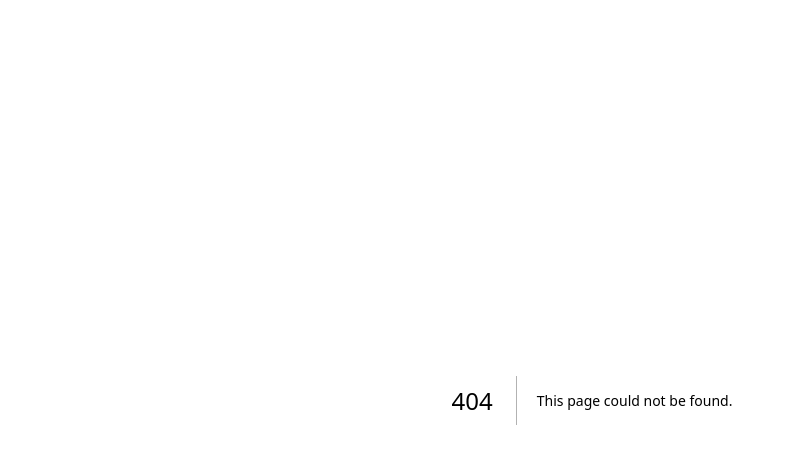
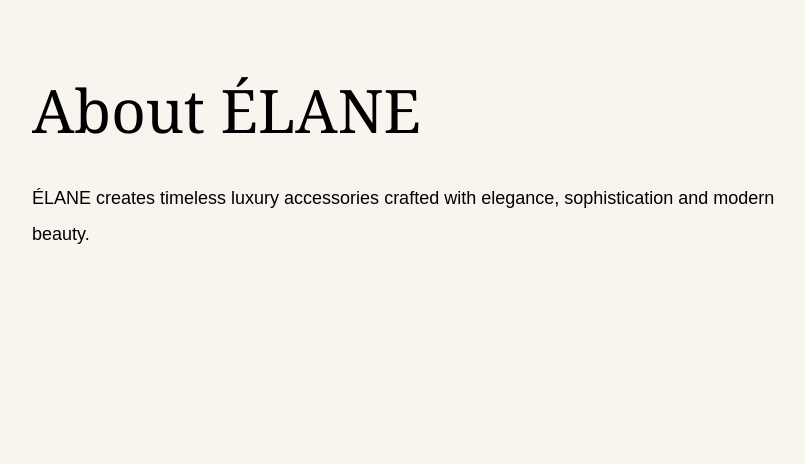
Before and after one commit to hudhafathima081-cell/Elane, a Next.js app: page /account in a window 1280 px wide. Before the commit this address had no page. Shown: the top 464 px of the page, without its empty margins (48-853 px from the left). Built offline with nearby package versions, Linux system fonts and the light colour scheme.

Commit message:
updated account navbar

```diff
--- /dev/null
+++ b/app/account/page.tsx
@@ -0,0 +1,19 @@
+export default function AboutPage() {
+  return (
+
+    <div className="min-h-screen bg-[#F8F4EE] p-20">
+
+      <h1 className="text-6xl font-serif mb-10">
+        About ÉLANE
+      </h1>
+
+      <p className="text-lg leading-9 max-w-3xl">
+        ÉLANE creates timeless luxury accessories
+        crafted with elegance, sophistication and
+        modern beauty.
+      </p>
+
+    </div>
+
+  );
+}
--- a/app/components/Navbar.tsx
+++ b/app/components/Navbar.tsx
@@ -123,7 +123,7 @@
       </button>
 
       {/* MENU LINKS */}
-      <div className="flex flex-col gap-6 text-[18px] font-light">
+      <div className="flex flex-col gap-6 text-[18px] text-black font-light">
 
         <Link
           href="/"
```
Also changed, not shown: app/about/page.tsx (added), app/contact/page.tsx (added), app/currency/page.tsx (added), app/returns/page.tsx (added), app/shipping/page.tsx (added), app/track-order/page.tsx (added).
